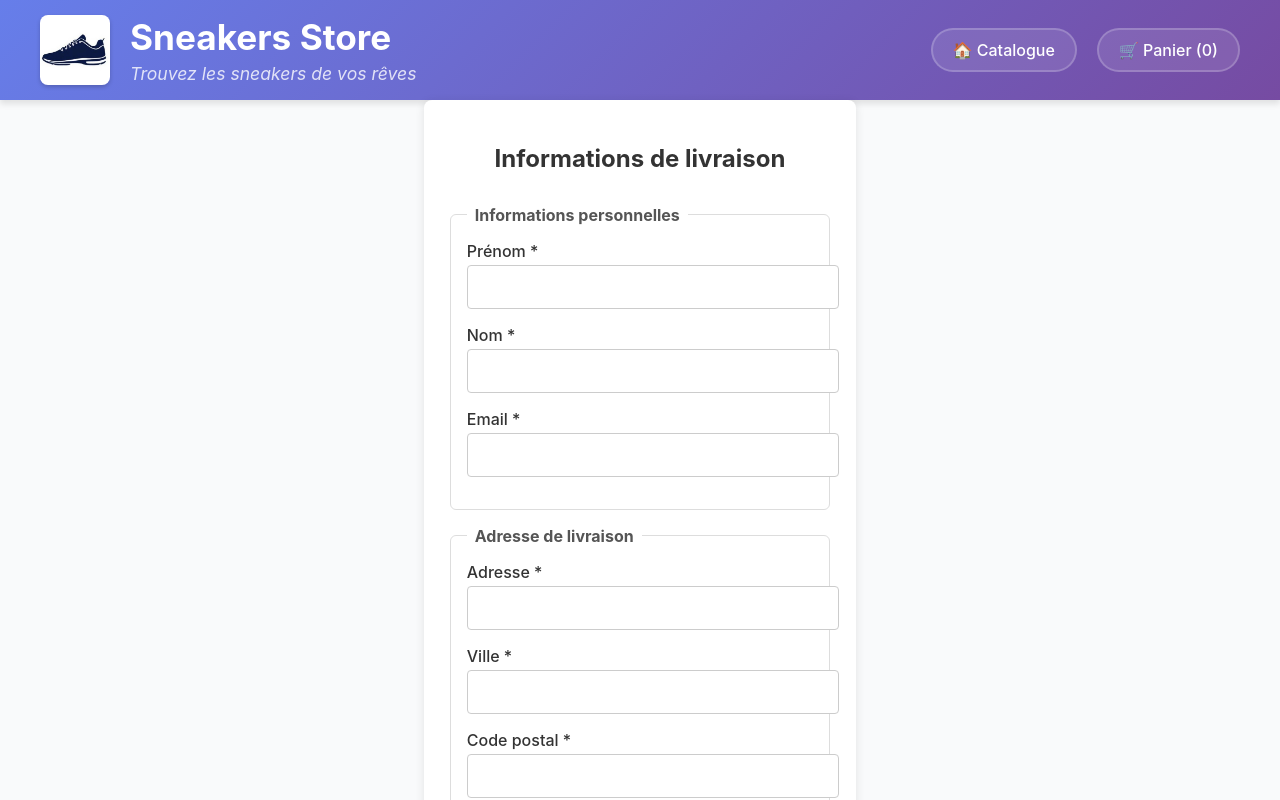
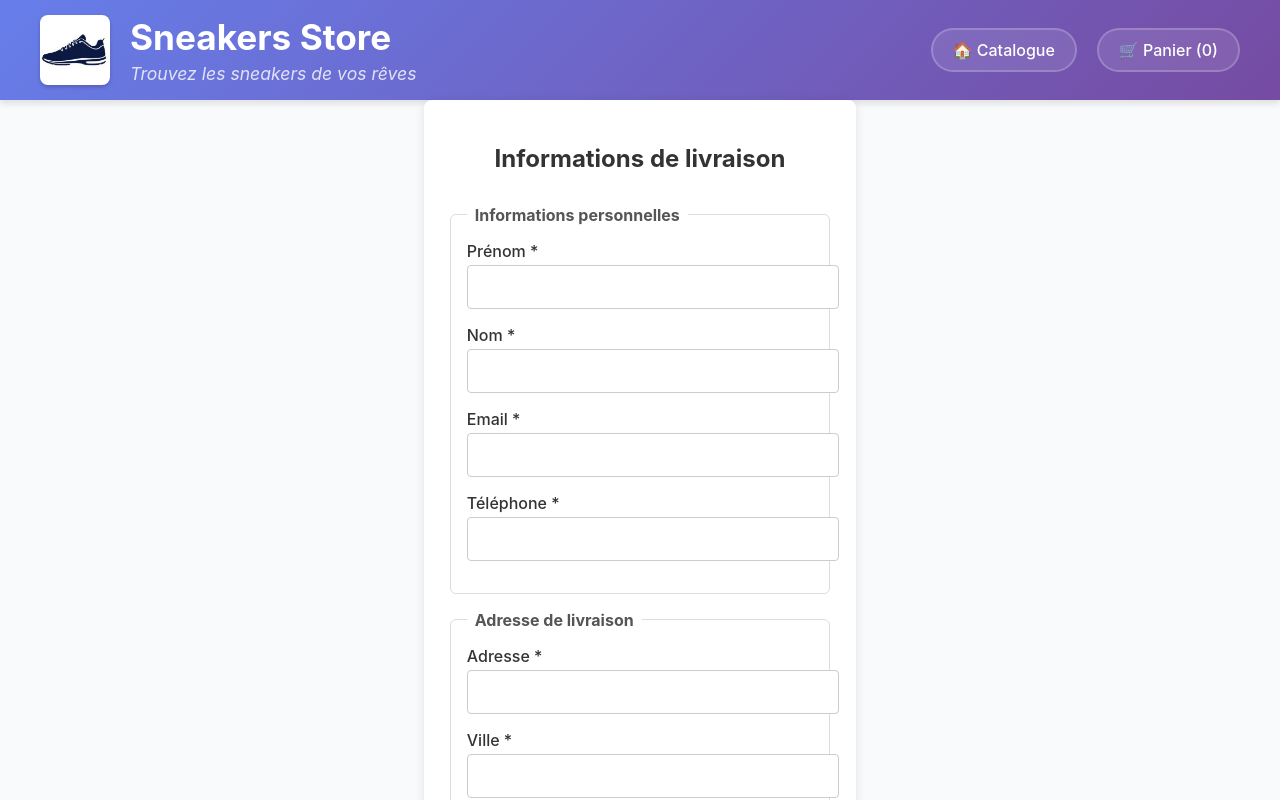
Before and after one commit to bert-IA/sneakersApp, a React (Create React App) app in the folder sneakers/: page /shipping in a window 1280 px wide. Shown: the top 800 px of the page. Built offline with nearby package versions, Linux system fonts and the light colour scheme.

Commit message:
feat: Mise à jour ShippingPage - Version exercice formulaire commande

```diff
--- a/sneakers/src/Pages/ShippingPage.jsx
+++ b/sneakers/src/Pages/ShippingPage.jsx
@@ -50,6 +50,11 @@ function ShippingForm({ onShippingComplete }) {
         const postalRegex = /^[0-9]{5}$/;
         if (data.postalCode && !postalRegex.test(data.postalCode)) {
             errors.postalCode = 'Code postal invalide';
+        }
+
+        const phoneRegex = /^[0-9\s\-\+\(\)]{10,}$/;
+        if (!phoneRegex.test(data.phone)) {
+            errors.phone = 'Téléphone invalide (minimum 10 chiffres)';
         }
 
         return errors;
@@ -141,6 +146,22 @@ function ShippingForm({ onShippingComplete }) {
                             <span className="error-text">{errors.email}</span>
                         }
                     </div>
+
+                        <div className="form-group">
+                        <label htmlFor="phone">Téléphone *</label>
+                        <input
+                            id="phone"
+                            name="phone"
+                            type="tel"
+                            value={formData.phone}
+                            onChange={handleChange}
+                            disabled={isSubmitting}
+                        />
+                        {errors.phone &&
+                            <span className="error-text">{errors.phone}</span>
+                        }
+                    </div>
+
                 </fieldset>
 
                 <fieldset>
```
